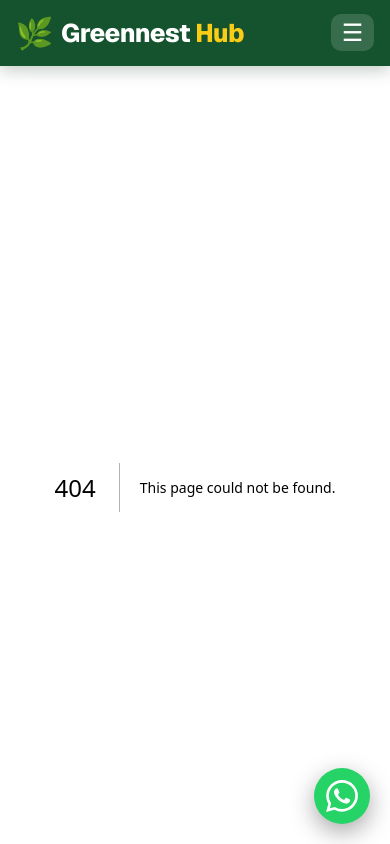
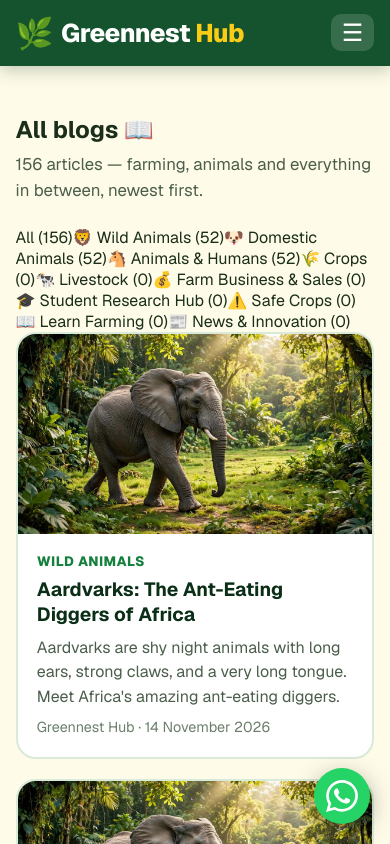
Before and after one commit to JoelionWebDev/greenesthub_news_site, a Next.js app: page /blog in a window 390 px wide. Before the commit this address had no page. Shown: the top 844 px of the page. Built offline with nearby package versions, Linux system fonts and the light colour scheme.

Commit message:
All Blogs page + mobile hero fix (folder: src/app/blog)

```diff
--- /dev/null
+++ b/src/app/blog/page.tsx
@@ -0,0 +1,104 @@
+import Link from 'next/link';
+import type { Metadata } from 'next';
+import { connection } from 'next/server';
+import { getAllPosts, getPostsByCategory } from '@/lib/posts';
+import { CATEGORIES, getCategoryName } from '@/lib/categories';
+import PostCard from '@/components/PostCard';
+
+export const metadata: Metadata = {
+  title: 'All Blogs — Greennest Hub',
+  description:
+    'Every article on Greennest Hub — farming, crops, livestock, animals and more, newest first.',
+};
+
+const PER_PAGE = 30;
+
+function pageHref(category: string, page: number) {
+  const params = new URLSearchParams();
+  if (category) params.set('category', category);
+  if (page > 1) params.set('page', String(page));
+  const query = params.toString();
+  return query ? `/blog?${query}` : '/blog';
+}
+
+export default async function AllBlogsPage({
+  searchParams,
+}: {
+  searchParams: Promise<{ category?: string; page?: string }>;
+}) {
+  const params = await searchParams;
+  // Filter + pagination come from the URL, so this page renders per request.
+  await connection();
+  const category = params.category ?? '';
+  const requestedPage = Math.max(1, parseInt(params.page ?? '1', 10) || 1);
+
+  const allPosts = getAllPosts();
+  const posts = category ? getPostsByCategory(category) : allPosts;
+  const total = posts.length;
+  const totalPages = Math.max(1, Math.ceil(total / PER_PAGE));
+  const page = Math.min(requestedPage, totalPages);
+  const pagePosts = posts.slice((page - 1) * PER_PAGE, page * PER_PAGE);
+
+  const counts = CATEGORIES.map((c) => ({
+    ...c,
+    count: allPosts.filter((p) => p.category === c.slug).length,
+  }));
+
+  return (
+    <div className="wrap">
+      <section className="section" aria-labelledby="all-blogs-heading">
+        <div className="section-head">
+          <h1 id="all-blogs-heading">All blogs 📖</h1>
+          <p>
+            {total} {total === 1 ? 'article' : 'articles'}
+            {category ? ` in ${getCategoryName(category)}` : ' — farming, animals and everything in between'}
+            , newest first.
+          </p>
+        </div>
+
+        <div className="blog-filters" role="navigation" aria-label="Filter blogs by section">
+          <Link href="/blog" className={`filter-chip${!category ? ' active' : ''}`}>
+            All ({allPosts.length})
+          </Link>
+          {counts.map((c) => (
+            <Link
+              key={c.slug}
+              href={pageHref(c.slug, 1)}
+              className={`filter-chip${category === c.slug ? ' active' : ''}`}
+            >
+              {c.emoji} {c.name} ({c.count})
+            </Link>
+          ))}
+        </div>
+
+        {pagePosts.length === 0 ? (
+          <p className="empty-state">No articles in this section yet — check back soon!</p>
+        ) : (
+          <div className="post-grid">
+            {pagePosts.map((post) => (
+              <PostCard key={post.slug} post={post} />
+            ))}
+          </div>
+        )}
+
+        {totalPages > 1 && (
+          <nav className="pagination" aria-label="Blog pages">
+            {page > 1 && (
+              <Link className="btn btn-primary" href={pageHref(category, page - 1)}>
+                ← Newer
+              </Link>
+            )}
+            <span className="page-info">
+              Page {page} of {totalPages}
+            </span>
+            {page < totalPages && (
+              <Link className="btn btn-primary" href={pageHref(category, page + 1)}>
+                Older →
+              </Link>
+            )}
+          </nav>
+        )}
+      </section>
+    </div>
+  );
+}
```
Also changed, not shown: src/app/blog/loading.tsx (added, +12 -0 lines).
